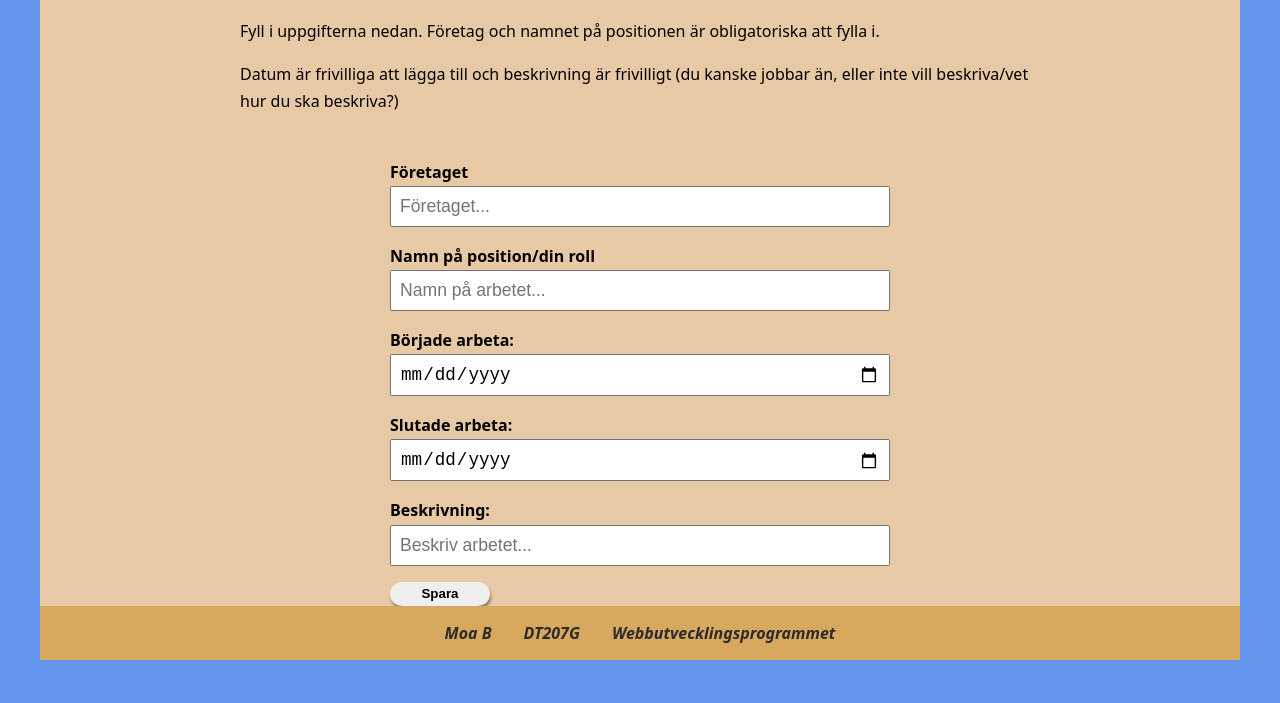
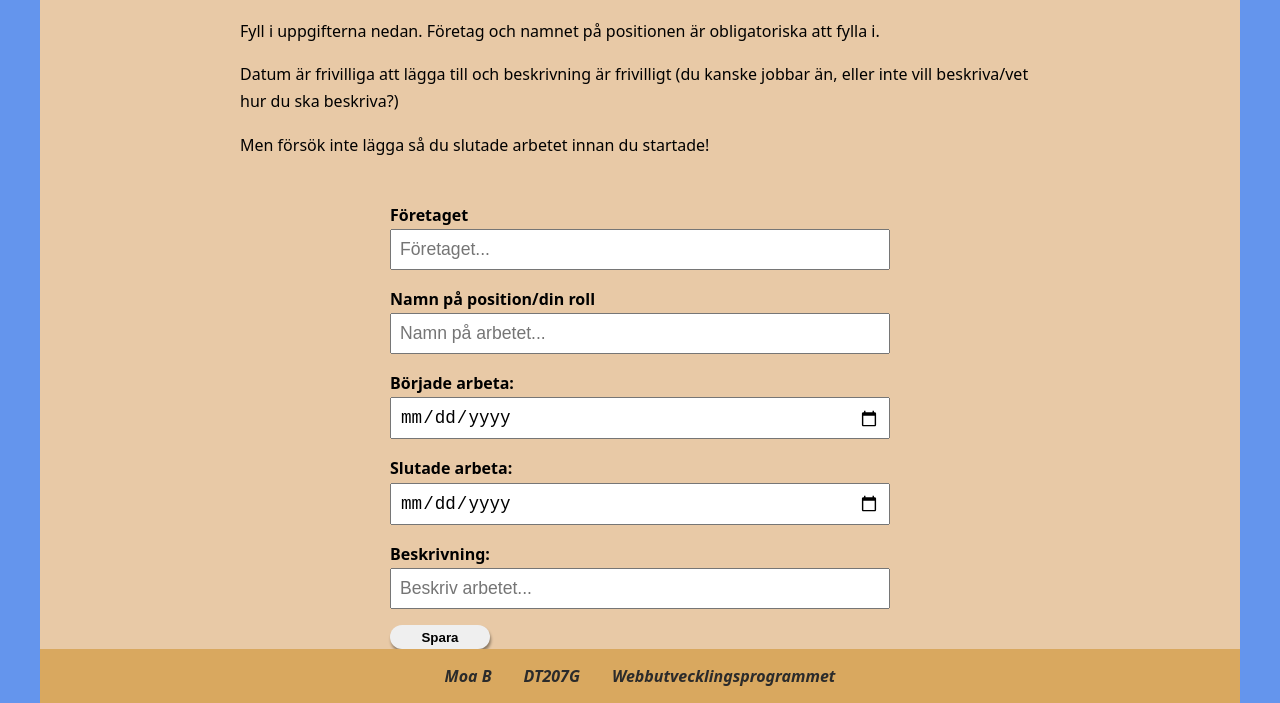
Before and after one commit to Kiim94/labb2-front-server, a website built with Vite: page add.html in a window 1280 px wide. Shown: the part 159-862 px from the top of the page. Before the commit the page ends 819 px from the top, so only its background shows below. Built offline with nearby package versions, Linux system fonts and the light colour scheme.

Commit message:
Lade till text i Lägg till

```diff
--- a/add.html
+++ b/add.html
@@ -19,6 +19,7 @@
         <h1>Arbetserfarenheter</h1>
         <p>Fyll i uppgifterna nedan. Företag och namnet på positionen är obligatoriska att fylla i.</p>
         <p>Datum är frivilliga att lägga till och beskrivning är frivilligt (du kanske jobbar än, eller inte vill beskriva/vet hur du ska beskriva?)</p>
+        <p>Men försök inte lägga så du slutade arbetet innan du startade!</p>
         <br>
 
         <div id="add-err" class="error-box"></div>
```
